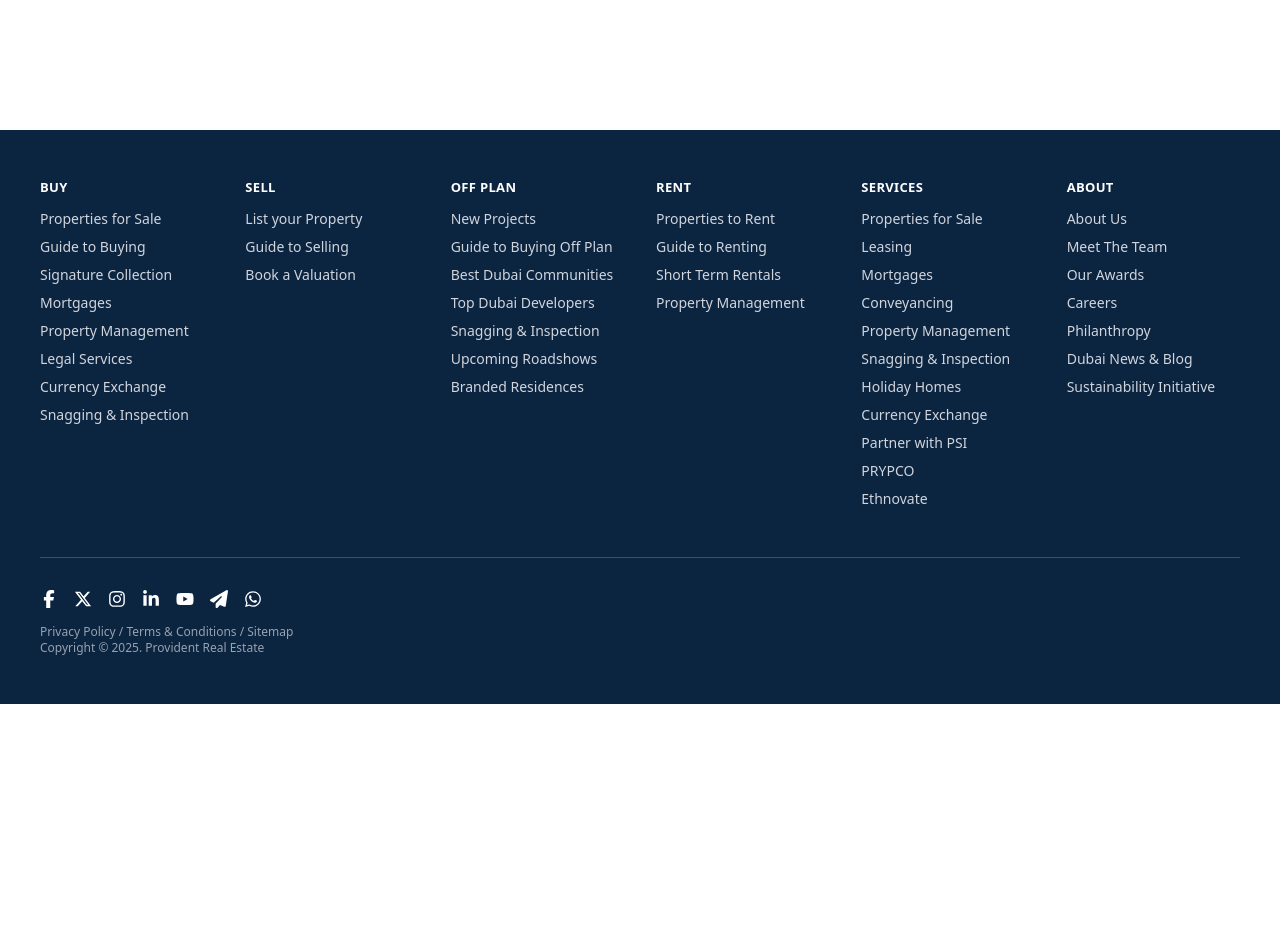
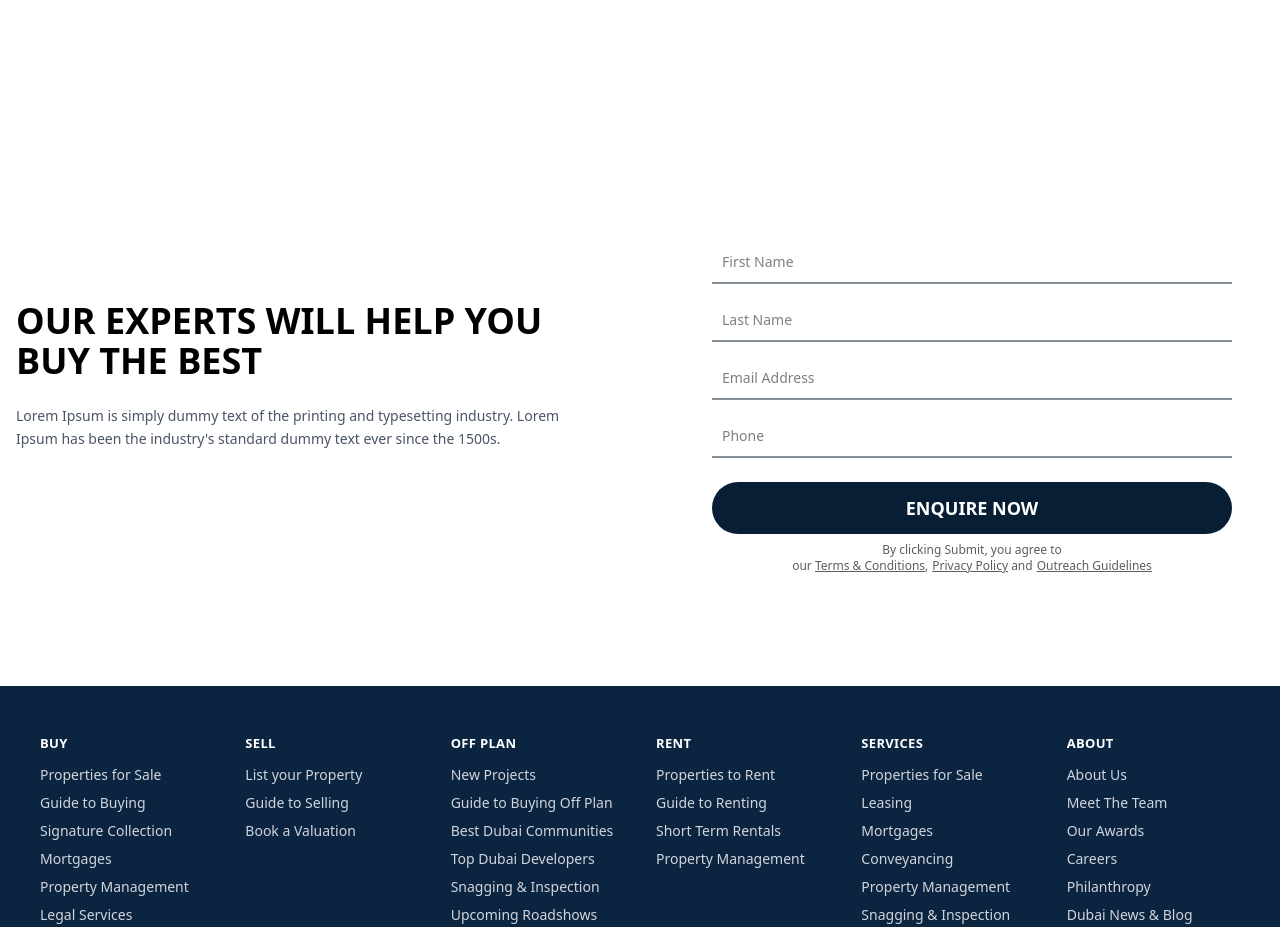
Before and after one commit to bilalshafqat42/psi-landing-page, a React (Create React App) app: page / in a window 1280 px wide. Shown: the part 3820-4747 px from the top of the page. Before the commit the page ends 4524 px from the top, so only its background shows below. Built offline with nearby package versions, Linux system fonts and the light colour scheme.

Commit message:
new updates in form section

```diff
--- /dev/null
+++ b/src/components/FormSection.jsx
@@ -0,0 +1,87 @@
+import React from "react";
+
+const FormSection = () => {
+  return (
+    <section className="w-full px-4 py-12 md:py-16 lg:py-20 bg-white">
+      <div className="max-w-screen-xl mx-auto flex flex-col gap-20 lg:flex-row justify-center items-center">
+        <div className="w-full lg:w-1/2 mb-12 lg:mb-0">
+          <h2 className="text-4xl font-bold uppercase mb-6">
+            Our Experts will help you buy the best
+          </h2>
+          <p className="text-gray-600 text-sm leading-relaxed mb-16 mx-auto">
+            Lorem Ipsum is simply dummy text of the printing and typesetting
+            industry. Lorem Ipsum has been the industry's standard dummy text
+            ever since the 1500s.
+          </p>
+        </div>
+
+        <div className="w-full lg:w-1/2">
+          <div className="rounded-3xl p-8 flex flex-col w-full">
+            <form className="myForm">
+              <div className="grid gap-4 mb-6 grid-cols-1 lg:grid-cols-2">
+                <input
+                  type="text"
+                  name="fname"
+                  placeholder="First Name"
+                  className="col-span-2 bg-transparent border-b-2 border-[#081E35]/50 text-sm focus:outline-none focus:border-[#081E35] block w-full p-2.5"
+                  required
+                />
+                <input
+                  type="text"
+                  name="lname"
+                  placeholder="Last Name"
+                  className="col-span-2 bg-transparent border-b-2 border-[#081E35]/50 text-sm focus:outline-none focus:border-[#081E35] block w-full p-2.5"
+                  required
+                />
+                <input
+                  type="email"
+                  name="email"
+                  placeholder="Email Address"
+                  className="col-span-2 bg-transparent border-b-2 border-[#081E35]/50 text-sm focus:outline-none focus:border-[#081E35] block w-full p-2.5"
+                  required
+                />
+                <input
+                  type="tel"
+                  name="phone"
+                  placeholder="Phone"
+                  className="col-span-2 bg-transparent border-b-2 border-[#081E35]/50 text-sm focus:outline-none focus:border-[#081E35] block w-full p-2.5"
+                  required
+                />
+              </div>
+              <button
+                type="submit"
+                className="group w-full rounded-full bg-[#081E35] font-bold text-lg text-white relative overflow-hidden px-5 py-3 uppercase"
+              >
+                Enquire Now
+                <div className="absolute duration-300 inset-0 w-full h-full transition-all scale-0 group-hover:scale-100 group-hover:bg-white/30 rounded-full"></div>
+              </button>
+              <p className="w-full text-[#5D5D5C] text-xs font-light text-center mt-2">
+                By clicking Submit, you agree to <br />
+                our{" "}
+                <a className="underline" href="https://psinv.net/en/terms">
+                  Terms &amp; Conditions
+                </a>
+                ,
+                <a
+                  className="underline ml-1"
+                  href="https://psinv.net/en/privacy"
+                >
+                  Privacy Policy
+                </a>{" "}
+                and
+                <a
+                  className="underline ml-1"
+                  href="https://enquiries.estate/outreach-guidelines/"
+                >
+                  Outreach Guidelines
+                </a>
+              </p>
+            </form>
+          </div>
+        </div>
+      </div>
+    </section>
+  );
+};
+
+export default FormSection;
--- a/src/pages/Home.jsx
+++ b/src/pages/Home.jsx
@@ -7,6 +7,7 @@ import GallerySection from "../components/GalelrySection";
 import AmenitiesSection from "../components/AmenitiesSection";
 import Location from "../components/Location";
 import DownloadBrochure from "../components/DownloadBrochure";
+import FormSection from "../components/FormSection";
 
 const Home = () => {
   return (
@@ -18,6 +19,7 @@ const Home = () => {
       <DownloadBrochure />
       <AmenitiesSection />
       <Location />
+      <FormSection />
       <Footer />
     </>
   );
--- a/src/pages/NewHome.jsx
+++ b/src/pages/NewHome.jsx
@@ -2,6 +2,7 @@ import React from "react";
 import Header from "../components/Header";
 import HeroSection from "../components/HeroSection";
 import NewGallery from "../components/NewGallery";
+import AmenitiesSection from "../components/AmenitiesSection";
 
 const NewHome = () => {
   return (
```
